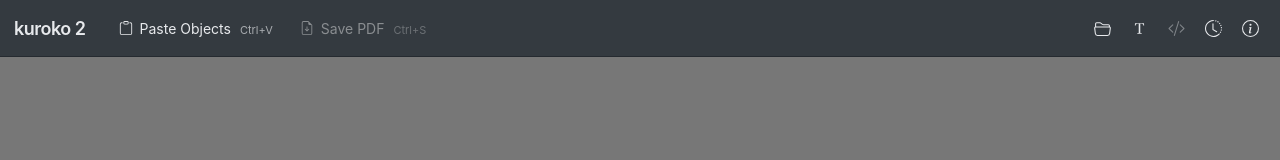
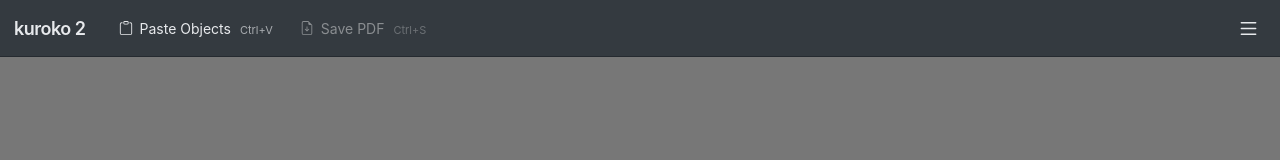
Before and after one commit to shioyadan/kuroko2, a React app: page / in a window 1280 px wide. Shown: the top 160 px of the page. Built offline with nearby package versions, Linux system fonts and the light colour scheme.

Commit message:
Move secondary toolbar actions into an application menu

```diff
--- a/src/app.tsx
+++ b/src/app.tsx
@@ -5,6 +5,7 @@ import { fontKey, fontLabel } from "./core/svg";
 import { LogPane, type LogEntry, type LogLevel } from "./components/log_pane";
 import { SaveSuggestion } from "./components/save_suggestion";
 import { FontSetup } from "./components/font_setup";
+import { ApplicationMenu } from "./components/application_menu";
 
 function editable(target: EventTarget | null): boolean {
     return target instanceof HTMLElement && (target.isContentEditable || !!target.closest("input,textarea,select"));
@@ -117,11 +118,13 @@ export function App({ store }: { store: Store }) {
             <button onClick={() => store.dispatch({ type: "PASTE" })} disabled={state.busy || state.saving} title="Paste Objects (Ctrl+V / ⌘V)"><BsClipboard /> <span>Paste Objects <kbd>Ctrl+V</kbd></span></button>
             <button className="save-button" onClick={() => store.dispatch({ type: "SAVE_PDF" })} disabled={!state.pdf || state.busy || state.saving} title="Save PDF (Ctrl+S / ⌘S)"><BsFileEarmarkArrowDown /> <span>Save PDF <kbd>Ctrl+S</kbd></span></button>
             <span className="toolbar-spacer" />
-            <button className="icon-button" aria-label="Open SVG" title="Open SVG" onClick={() => svgInput.current?.click()}><BsFolder2Open /></button>
-            <button className={`icon-button ${missing.size ? "attention" : ""}`} aria-label="Fonts" title="Fonts" onClick={openFonts}><BsFonts /></button>
-            <button className="icon-button" aria-label="View source SVG" title="View source SVG" disabled={!documentData} onClick={() => setDialog("source")}><BsCodeSlash /></button>
-            <button className="icon-button" aria-label="Save history" title="Save history" onClick={() => setDialog("history")}><BsClockHistory /></button>
-            <button className="icon-button" aria-label="About kuroko 2" title="About kuroko 2" onClick={() => setDialog("about")}><BsInfoCircle /></button>
+            <ApplicationMenu>
+                <button aria-label="Open SVG" onClick={() => svgInput.current?.click()}><BsFolder2Open aria-hidden="true" />Open SVG…</button>
+                <button className={missing.size ? "attention" : ""} onClick={openFonts}><BsFonts aria-hidden="true" />Fonts</button>
+                <button disabled={!documentData} onClick={() => setDialog("source")}><BsCodeSlash aria-hidden="true" />View source SVG</button>
+                <button onClick={() => setDialog("history")}><BsClockHistory aria-hidden="true" />Save history</button>
+                <button onClick={() => setDialog("about")}><BsInfoCircle aria-hidden="true" />About kuroko 2</button>
+            </ApplicationMenu>
         </nav>
         {(state.error || state.saveFailed) && <div className={`notice ${state.error ? "error" : "save-incomplete"}`} role={state.error ? "alert" : "status"}>
             {state.error || "No file was saved. If you confirmed the save dialog, try downloading the PDF instead."}
--- /dev/null
+++ b/src/components/application_menu.tsx
@@ -0,0 +1,38 @@
+import { useEffect, useRef, type ReactNode } from "react";
+import { BsList } from "react-icons/bs";
+
+// Match Konata's native disclosure menu: Enter/Space opens it and Tab visits
+// the actions. Keep file-picker actions in the original click's call stack.
+export function ApplicationMenu({ children }: { children: ReactNode }) {
+    const menu = useRef<HTMLDetailsElement>(null);
+    const trigger = useRef<HTMLElement>(null);
+    useEffect(() => {
+        const closeOutside = (event: Event) => {
+            if (menu.current && !menu.current.contains(event.target as Node)) menu.current.open = false;
+        };
+        const escape = (event: KeyboardEvent) => {
+            if (event.key !== "Escape" || !menu.current?.open) return;
+            event.preventDefault(); event.stopPropagation();
+            menu.current.open = false;
+            trigger.current?.focus();
+        };
+        document.addEventListener("pointerdown", closeOutside);
+        document.addEventListener("focusin", closeOutside);
+        document.addEventListener("keydown", escape);
+        return () => {
+            document.removeEventListener("pointerdown", closeOutside);
+            document.removeEventListener("focusin", closeOutside);
+            document.removeEventListener("keydown", escape);
+        };
+    }, []);
+    return <details ref={menu} className="application-menu">
+        <summary ref={trigger} aria-label="Application menu" title="Menu"><BsList aria-hidden="true" /></summary>
+        <div className="application-menu-panel" onClickCapture={event => {
+            const button = event.target instanceof Element ? event.target.closest("button") : null;
+            if (button && !button.disabled && menu.current) {
+                menu.current.open = false;
+                trigger.current?.focus();
+            }
+        }}>{children}</div>
+    </details>;
+}
--- a/src/styles.css
+++ b/src/styles.css
@@ -17,6 +17,14 @@ kbd { font-family: inherit; font-size: 11px; opacity: .65; margin-left: 5px; }
 .toolbar-spacer { flex: 1; }
 .icon-button { width: 32px; height: 32px; padding: 6px; font-size: 17px; }
 .toolbar .attention { color: #f6d39b; }
+.application-menu { position: relative; flex-shrink: 0; }
+.application-menu > summary { display: flex; align-items: center; justify-content: center; width: 36px; height: 36px; border-radius: 4px; font-size: 23px; list-style: none; cursor: pointer; }
+.application-menu > summary::-webkit-details-marker { display: none; }
+.application-menu > summary:hover, .application-menu[open] > summary { background: #484f57; }
+.application-menu-panel { position: absolute; top: calc(100% + 8px); right: 0; z-index: 10; width: 228px; max-width: calc(100vw - 24px); max-height: calc(100dvh - 80px); overflow-y: auto; padding: 6px; border: 1px solid #bac3ca; border-radius: 6px; background: #fff; color: #26313c; box-shadow: 0 5px 20px #0003; }
+.toolbar .application-menu-panel button { display: flex; justify-content: flex-start; width: 100%; padding: 10px 12px; gap: 10px; color: #26313c; font-size: 14px; }
+.toolbar .application-menu-panel button:hover:not(:disabled) { background: #edf0f2; }
+.toolbar .application-menu-panel .attention { color: #93601e; }
 .preview-area { position: relative; display: flex; flex: 1; min-height: 0; overflow: auto; background: #777; padding: 32px; }
 .preview-sheet { flex-shrink: 0; margin: auto; position: relative; box-shadow: 0 3px 12px #0004; background: white; }
 .preview-sheet img { display: block; width: 100%; height: 100%; }
```
Also changed, not shown: test/local_fonts_smoke.cjs (+2 -0 lines), test/save_history_smoke.cjs (+6 -0 lines), test/web_app_smoke.cjs (+22 -1 lines), 3 other files (tests, documents, lock files or other folders).
